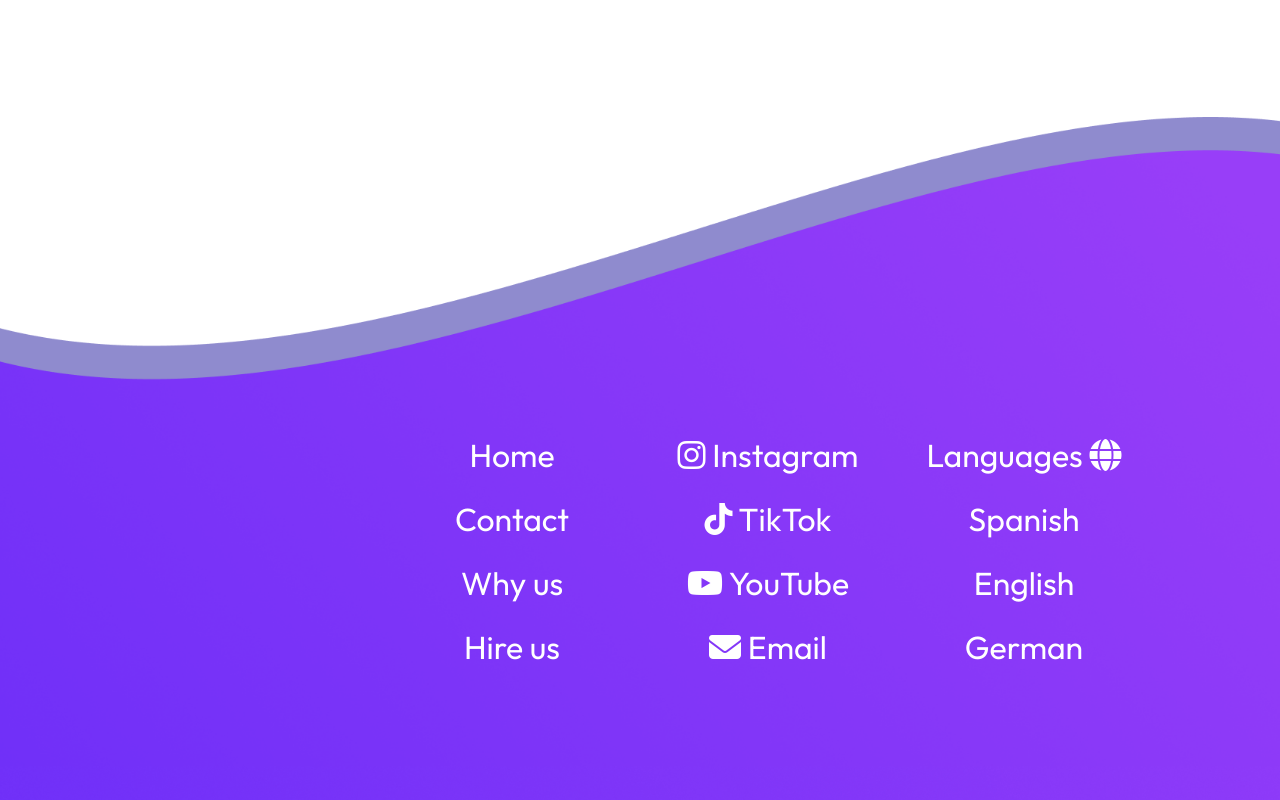
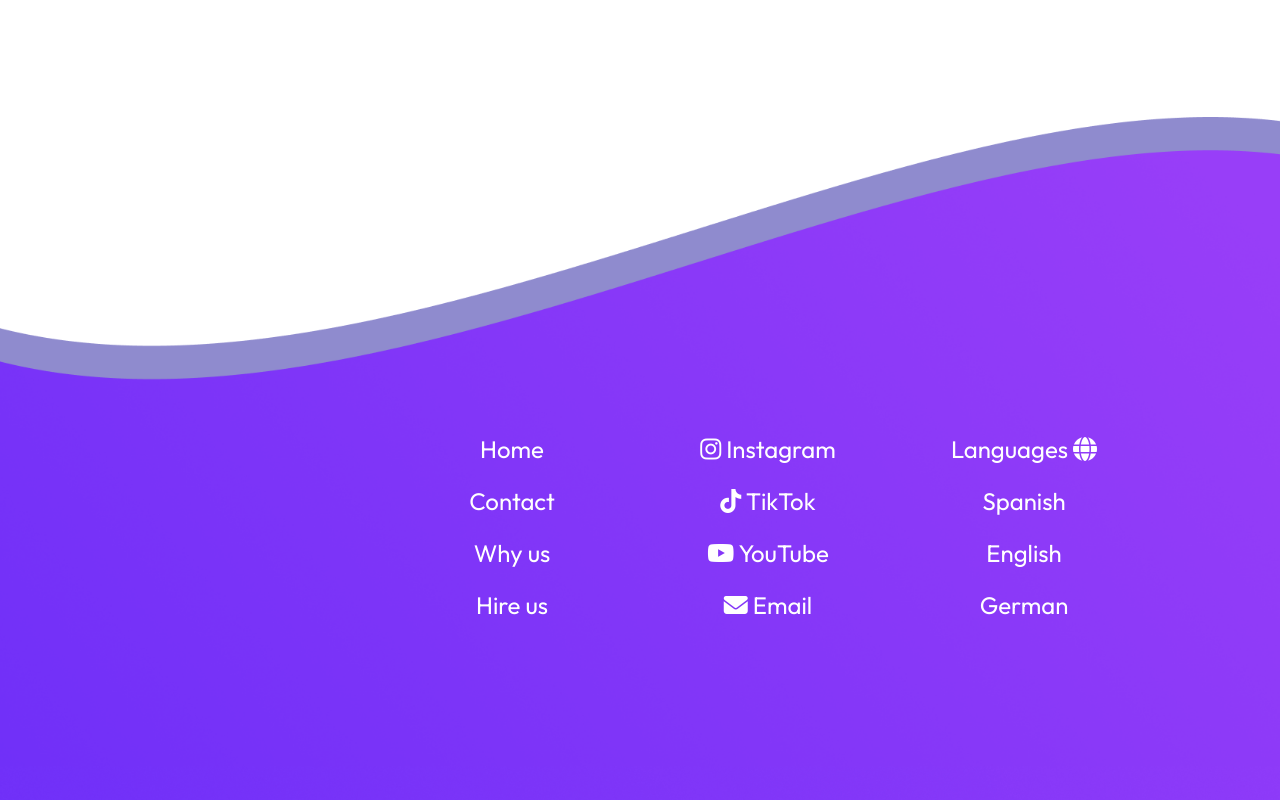
Before and after one commit to TheMeano/MELERO_TESTPOST_1, a plain HTML site: page index.html in a window 1280 px wide. Shown: the part 4514-5314 px from the top of the page. Drawn offline with nearby package versions, Linux system fonts and the light colour scheme.

Commit message:
Update styles.css

```diff
--- a/css/styles.css
+++ b/css/styles.css
@@ -449,6 +449,9 @@ textarea{
     .rec_back{
         height: 60%;
     }
+    .p-footer{
+        font-size: 1.5rem;
+    }
 }
 
 @media (max-width: 1400px) and (min-width : 1000px){
```
